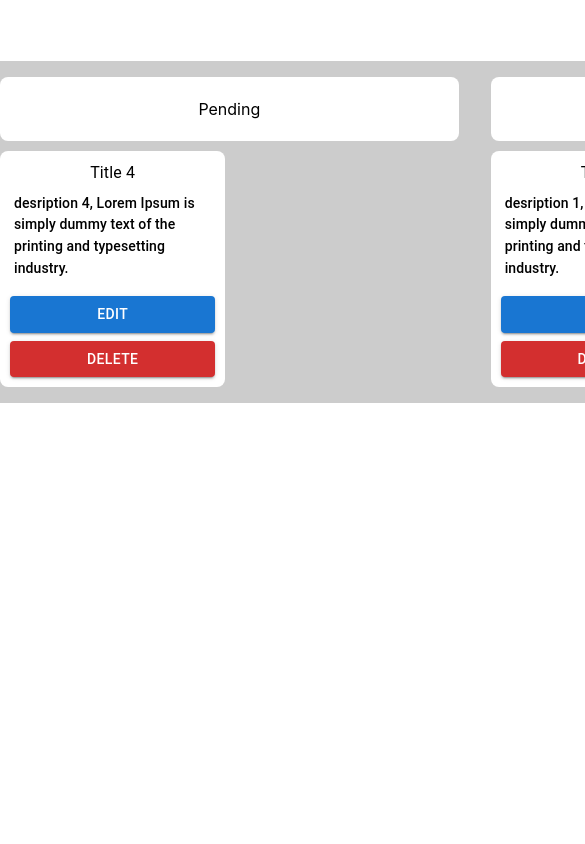
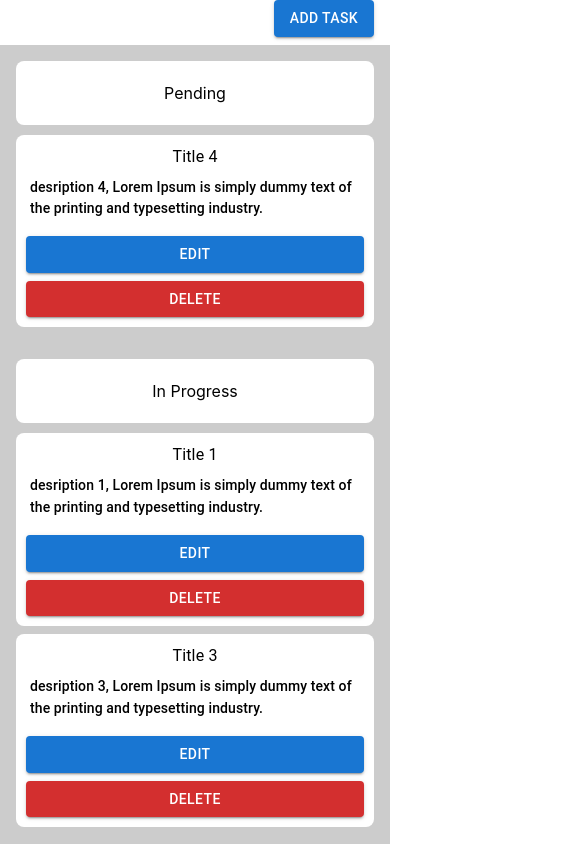
Before and after one commit to oscarhermawan17/fe_task_management, a React (Vite) app: page / in a window 390 px wide. Shown: the top 844 px of the page, 585 px wide, since content can reach past the window. Built offline with nearby package versions, Linux system fonts and the light colour scheme; no server answers.

Commit message:
FrontEnd - Changing to be responsive content using <Container> and <Grid>

```diff
--- a/src/containers/TaskList/TaskList.tsx
+++ b/src/containers/TaskList/TaskList.tsx
@@ -1,5 +1,5 @@
 import React, { Suspense, lazy, useState, useEffect } from 'react';
-import { Box, CircularProgress, Button, Modal } from '@mui/material';
+import { Container, Box, CircularProgress, Button, Modal } from '@mui/material';
 import { v4 as uuidv4 } from 'uuid';
 import Grid from "@mui/system/Unstable_Grid"
 import axios from 'axios';
@@ -65,7 +65,7 @@ const TaskList: React.FC = () => {
     return (
       <Grid container spacing={1}>
         {tasks.filter(filterTask => filterTask.status === status).map(task => (
-          <Grid xs={6} key={task.id}>
+          <Grid md={6} xs={12} key={task.id}>
             <TaskItem key={task.id} task={task} onDelete={handleDelete} openModalForm={openModal}/>
           </Grid>
         ))}
@@ -74,13 +74,13 @@ const TaskList: React.FC = () => {
   }
 
   return (
-    <Box sx={Styles.wrapper}>
+    <Container maxWidth="xl">
       <Box sx={Styles.buttonAddTask}>
         <Button variant="contained" onClick={() => setModalForm(true)}>Add Task</Button>
       </Box>
       <Grid container spacing={4} sx={Styles.wrapperGridTaskList}>
         {statusCard.map((status, index) => (
-          <Grid key={index} xs={4} sx={Styles.wrapperTaskListStatus}>
+          <Grid key={index} md={4} xs={12} sx={Styles.wrapperTaskListStatus}>
             <Box sx={Styles.taskListStatus}>{status}</Box>
             <Suspense fallback={<CircularProgress />}>
               {cardList(status)}
@@ -91,11 +91,11 @@ const TaskList: React.FC = () => {
 
       <Modal open={modalForm} onClose={() => closeAndReset()}>
         <Box sx={Styles.wrapperBoxModal}>
-          <Box sx={Styles.titleModal}>Add Form</Box>
+          <Box sx={Styles.titleModal}>Task Form</Box>
           <TaskForm onSubmit={submitTask} defaultValues={defaultUpdatedValues}/>
         </Box>
       </Modal>
-    </Box>
+    </Container>
   );
 };
 
```
